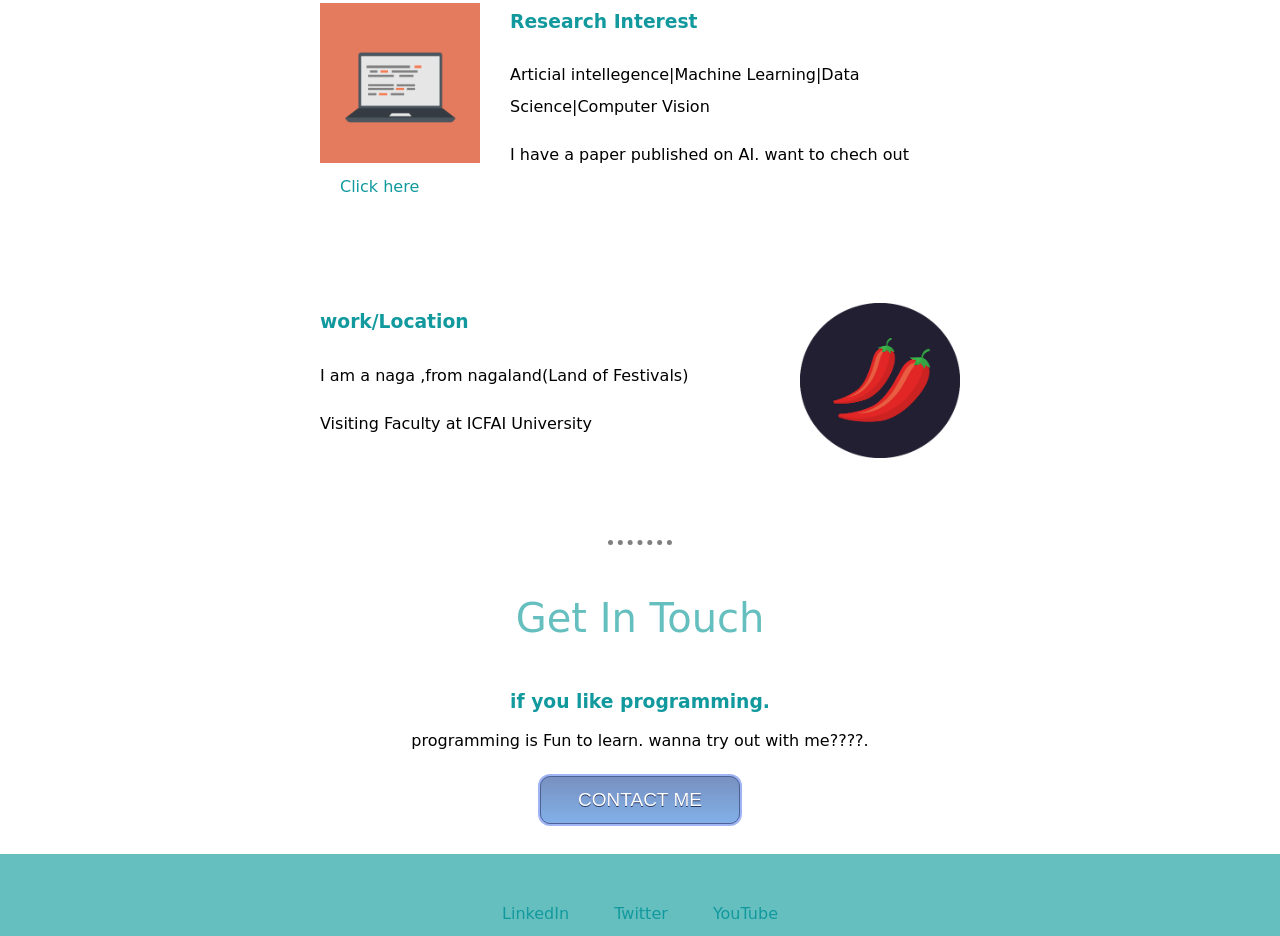
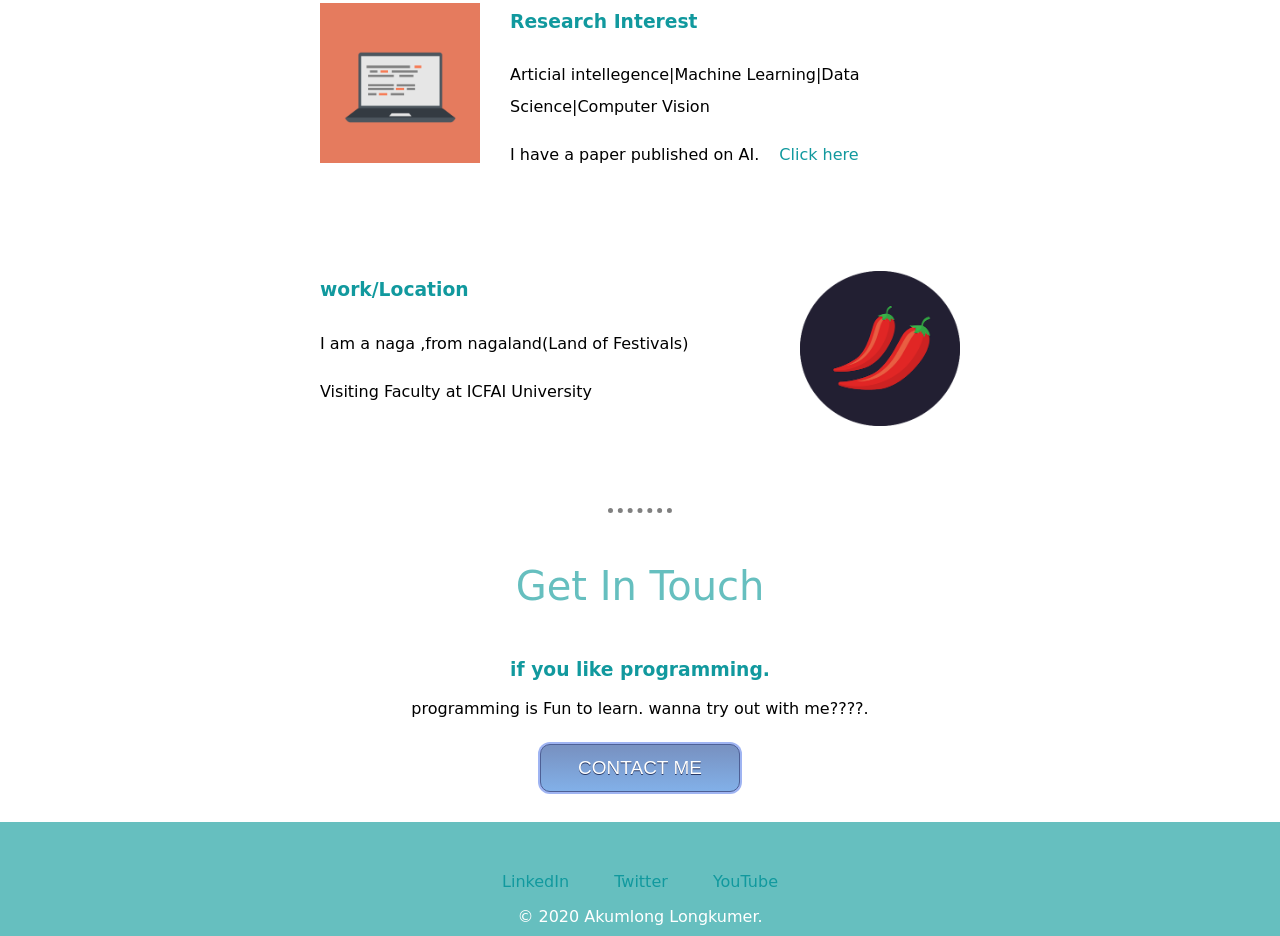
Before and after one commit to Dingkuba/website, a plain HTML site: page index.html in a window 1280 px wide. Shown: the part 1889-2825 px from the top of the page. Drawn offline with Linux system fonts and the light colour scheme; a web font is replaced by a local one.

Commit message:
Update index.html

```diff
--- a/index.html
+++ b/index.html
@@ -11,7 +11,7 @@
   <div class="top-container">
     <img class="top-cloud" src="images/cloud.png",alt="cloud-img" />
       <h1>I'm Akumlong</h1>
-      <h2>an<span class="pro">edu</span>cator.</h2>
+      <h2>an <span class="pro">edu</span>cator.</h2>
         <img class="bottom-cloud" src="images/cloud.png",alt="cloud-img" />
           <img src="images/mountain.png",alt="mountain-img" />
   </div>
@@ -38,7 +38,7 @@
         <img class="computer" src="images/computer.png" alt="">
         <h3>Research Interest</h3>
         <p>Articial intellegence|Machine Learning|Data Science|Computer Vision </p>
-         <p> I have a paper published on AI. want to chech out <a href="http://doi.one/10.1729/Journal.26245">Click here</a><p>
+         <p> I have a paper published on AI.<a href="http://doi.one/10.1729/Journal.26245">Click here</a><p>
       </div>
 
       <div class="skill-row">
```
